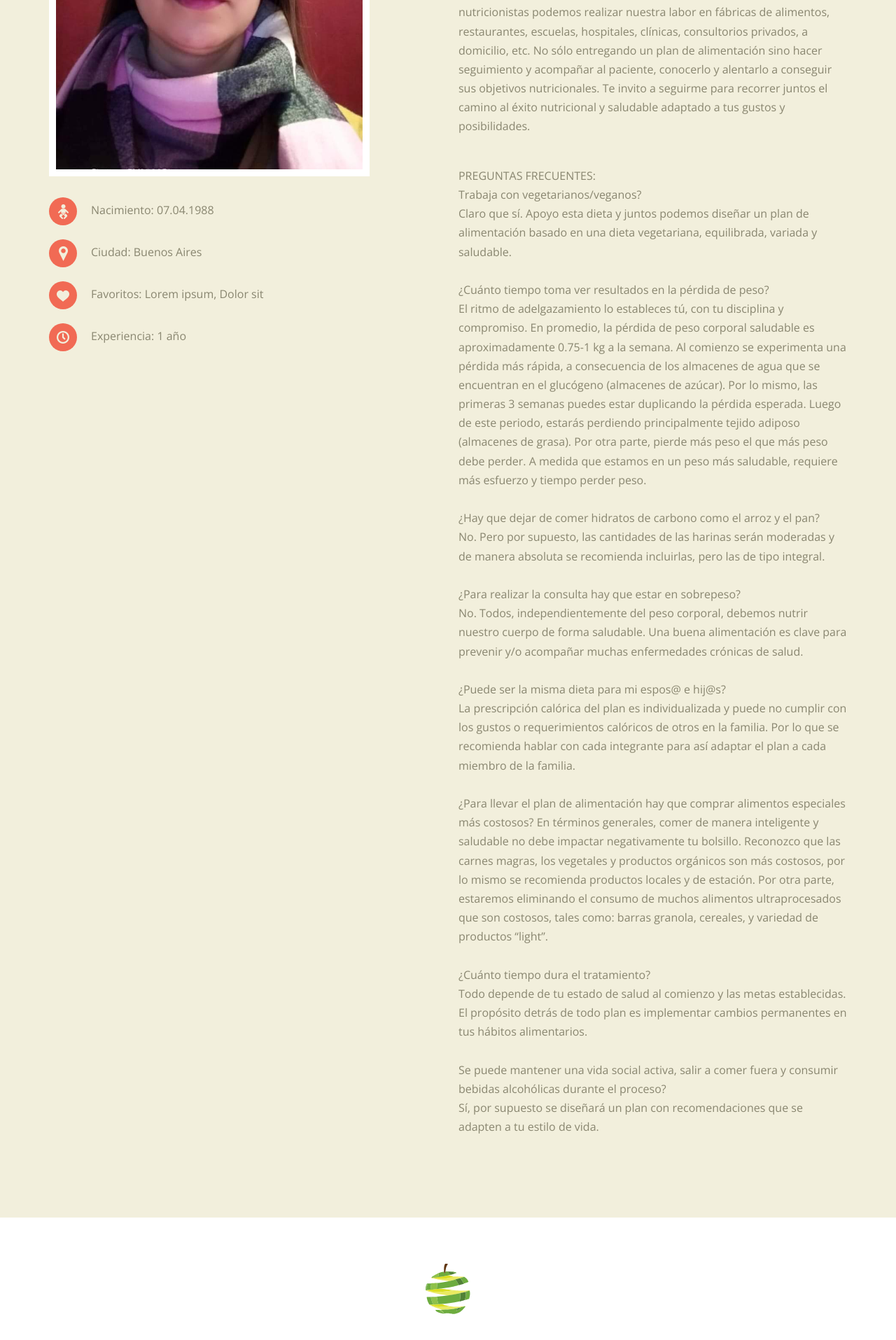
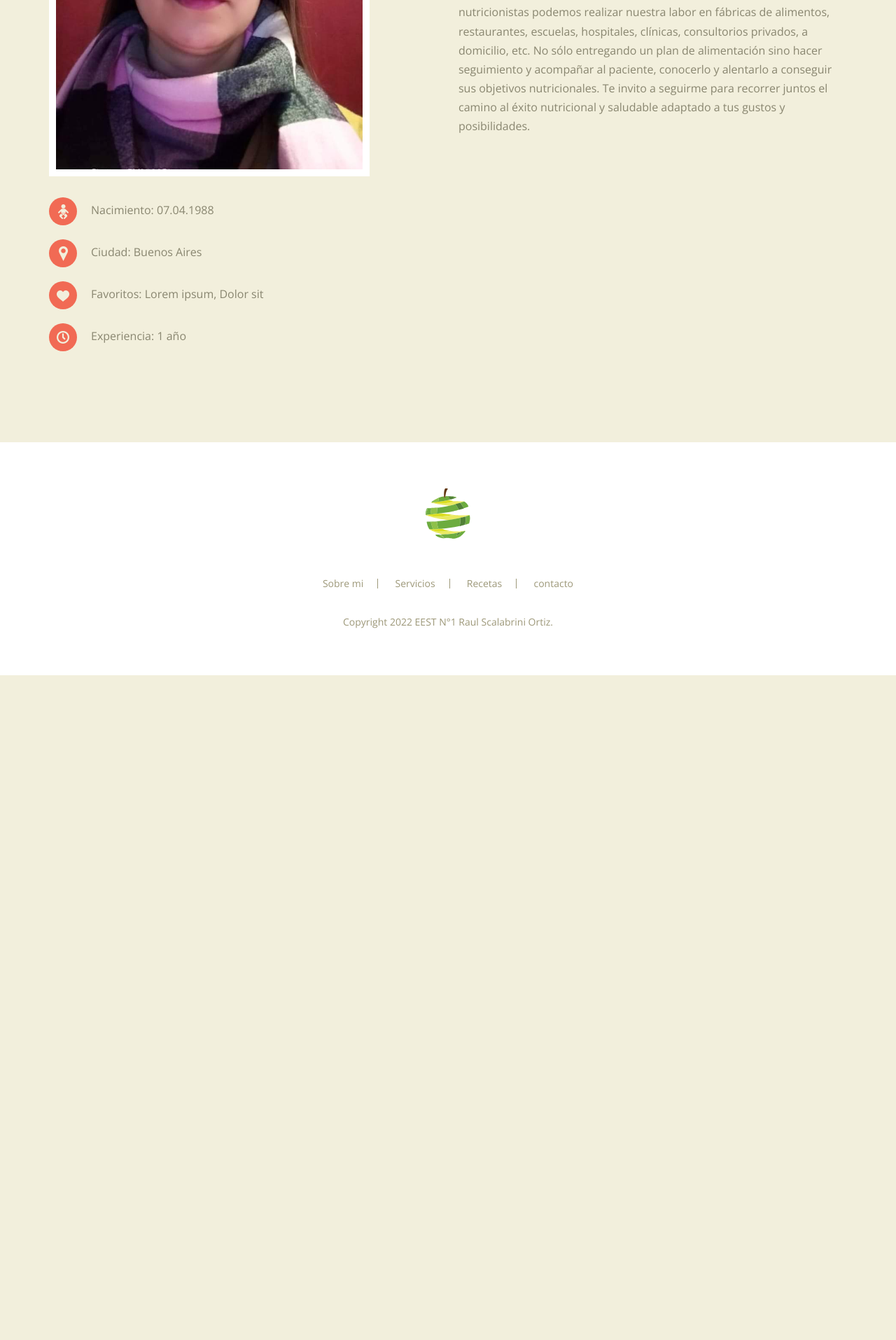
Before and after one commit to Lemengeton/nutricionista, a PHP site: page /about.php in a window 1280 px wide. Shown: the part 513-2428 px from the top of the page at 70% size. After the commit the page ends 1478 px from the top, so only its background shows below. Run offline with PHP 8.4, Linux system fonts and the light colour scheme.

Commit message:
Reducido el texto sobre mi para que no tenga las ofertas y servicios.

```diff
--- a/about.php
+++ b/about.php
@@ -49,7 +49,7 @@
 								<h2>Hola, <br>Yo soy Griselda</h2>
 								<p>Estoy casada y tengo una hija. Vivo en la Ciudad Autónoma de Buenos Aires, Argentina. Siempre me gustó la nutrición y el mundo de la salud y alimentos, pero me decidí por estudiar la carrera de adulta, pasados los 30 años. Alentada por mi esposo me dispuse a buscar universidades. Hice la carrera en universidad Isalud. Al principio creía que ser nutricionista era estar en un consultorio y prescribir dietas, pero en la carrera descubrí que nuestra profesión se extiende mucho más allá de un escritorio. Los nutricionistas podemos realizar nuestra labor en fábricas de alimentos, restaurantes, escuelas, hospitales, clínicas, consultorios privados, a domicilio, etc. No sólo entregando un plan de alimentación sino hacer seguimiento y acompañar al paciente, conocerlo y alentarlo a conseguir sus objetivos nutricionales. Te invito a seguirme para recorrer juntos el camino al éxito nutricional y saludable adaptado a tus gustos y posibilidades.<br><br></p>
 
-								<p>PREGUNTAS FRECUENTES:<br>
+								<!--<p>PREGUNTAS FRECUENTES:<br>
 								Trabaja con vegetarianos/veganos?<br>
 								Claro que sí. Apoyo esta dieta y juntos podemos diseñar un plan de alimentación basado en una dieta vegetariana, equilibrada, variada y saludable.<br><br>
 								¿Cuánto tiempo toma ver resultados en la pérdida de peso?<br>
@@ -65,7 +65,7 @@
 								¿Cuánto tiempo dura el tratamiento?<br>
 								Todo depende de tu estado de salud al comienzo y las metas establecidas. El propósito detrás de todo plan es implementar cambios permanentes en tus hábitos alimentarios.<br><br>
 								Se puede mantener una vida social activa, salir a comer fuera y consumir bebidas alcohólicas durante el proceso?<br>
-								Sí, por supuesto se diseñará un plan con recomendaciones que se adapten a tu estilo de vida.</p>
+								Sí, por supuesto se diseñará un plan con recomendaciones que se adapten a tu estilo de vida.</p>-->
 							</div>
 						</div>
 					</div>
```
